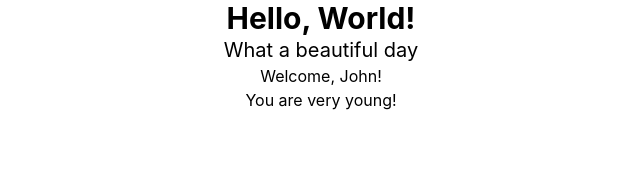
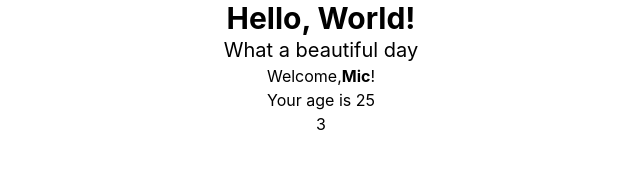
Before and after one commit to samplesamplemic/react-exercise, a React (Create React App) app: page / in a window 1280 px wide. Shown: the top 186 px of the page, without its empty margins (319-959 px from the left). Built offline with nearby package versions, Linux system fonts and the light colour scheme.

Commit message:
state-01 to state-04 ex

```diff
--- a/src/App.js
+++ b/src/App.js
@@ -1,6 +1,7 @@
 import React from "react";
 import Hello  from './components/components';
 import { Welcome, Age } from "./props/props";
+import Counter from "./state/count";
 
 const myname = <strong>Mic</strong>
 
@@ -9,7 +10,8 @@ const myname = <strong>Mic</strong>
   return (
     <div className="flex justify-center flex-col items-center">
       <Hello />
-      <Welcome name = "John" age = {17}/>
+      <Welcome name = {myname} age = {25}/>
+      <Counter initialValue={2} incrementAmount={0.5} incrementInterval={2000} />
     </div>
   );
 };
--- /dev/null
+++ b/src/state/count.js
@@ -0,0 +1,60 @@
+import React, {useState, useEffect} from 'react';
+
+
+
+//class solution
+export default class Counter extends React.Component {
+    state = { count : this.props.initialValue ?? 0}
+
+    constructor(props) {
+        super(props)
+        setInterval(() => {
+            this.setState((state) => {
+                return {
+                    count: state.count + (this.props.incrementAmount ?? 1),
+                }
+            })
+        }, this.props.incrementInterval ?? 1000)
+    }
+
+    render() {
+        return (
+            <>
+            <CounterDisplay count ={this.state.count}/>
+           </>
+        )
+    }
+}
+
+Counter.defaultProps = {
+
+}
+
+const CounterDisplay = (props) => { //state-04
+    return (
+        <h1>{props.count}</h1>
+     );
+}
+
+export { CounterDisplay };
+
+
+//standard solution
+// const Count = () => {
+//     const [count, setCount] = useState(0);
+
+//     useEffect(() => {
+//         const interval = setInterval(() => {
+//             setCount((count) => count+1);
+//         }, 1000);
+//         return () => clearInterval(interval);
+//     }, [])
+
+//     return (
+//        <>
+//         <h1>{count}</h1>
+//        </>
+//      );
+// }
+
+// export default Count;
```
Also changed, not shown: src/state/state-02.txt (added).
